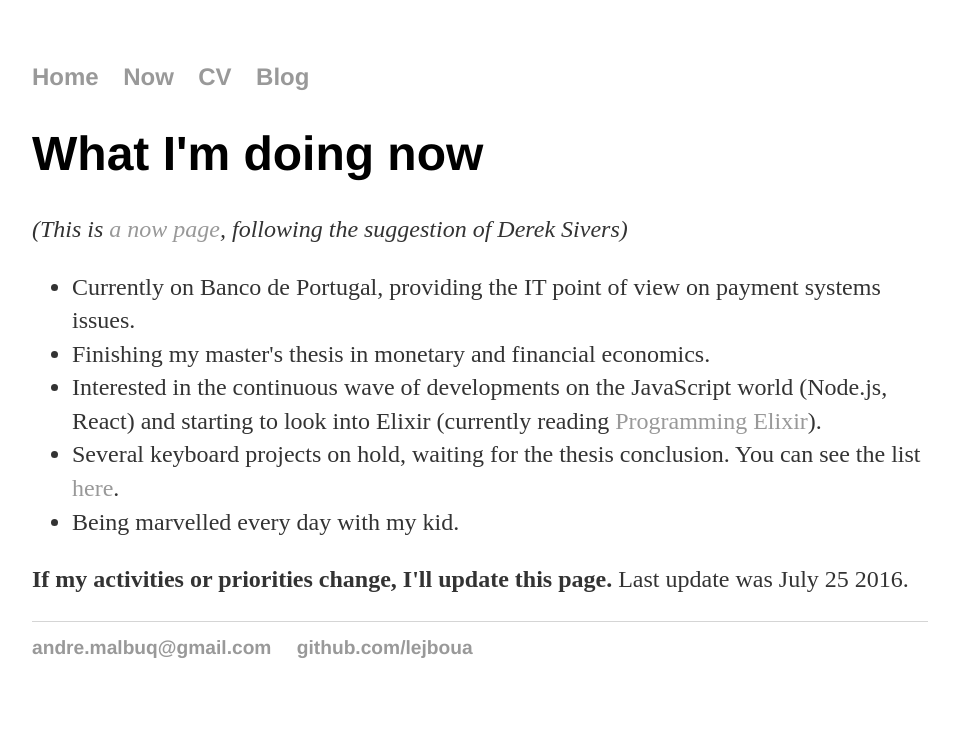
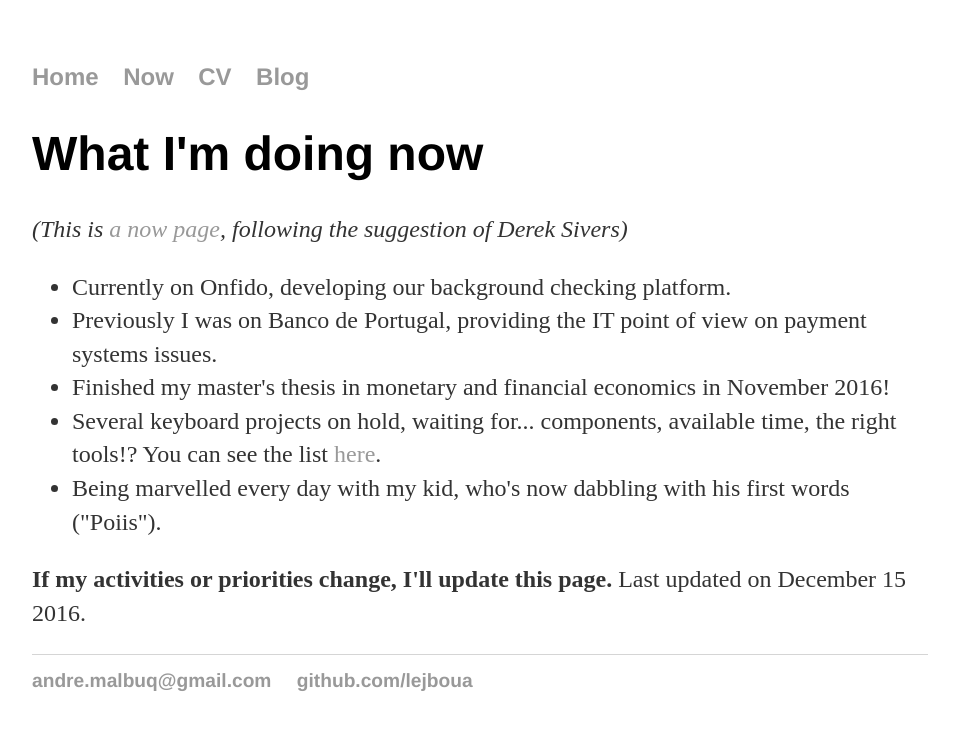
Before and after one commit to amalbuquerque/lejboua.github.io, a Jekyll site: the page built from now/index.html, in a window 1280 px wide. Shown: the top 730 px of the page, without its empty margins (160-1119 px from the left). Built offline with Jekyll 4.4.1, drawn with Linux system fonts in a browser that asks for light colours.

Commit message:
Updated the now page and added a projects url.

```diff
--- a/now/index.html
+++ b/now/index.html
@@ -6,11 +6,11 @@ title: Now
     <h1>What I'm doing now</h1>
     <p><em>(This is <a href="http://nownownow.com/about">a now page</a>, following the suggestion of Derek Sivers)</em></p>
     <ul>
-        <li>Currently on Banco de Portugal, providing the IT point of view on payment systems issues.</li>
-        <li>Finishing my master's thesis in monetary and financial economics.</li>
-        <li>Interested in the continuous wave of developments on the JavaScript world (Node.js, React) and starting to look into Elixir (currently reading <a href="https://pragprog.com/book/elixir12/programming-elixir-1-2">Programming Elixir</a>).</li>
-        <li>Several keyboard projects on hold, waiting for the thesis conclusion. You can see the list <a href="{{ page.url | prepend: site.github.url }}projects">here</a>.</li>
-        <li>Being marvelled every day with my kid.</li>
+        <li>Currently on Onfido, developing our background checking platform.</li>
+        <li>Previously I was on Banco de Portugal, providing the IT point of view on payment systems issues.</li>
+        <li>Finished my master's thesis in monetary and financial economics in November 2016!</li>
+        <li>Several keyboard projects on hold, waiting for... components, available time, the right tools!? You can see the list <a href="{{ page.url | prepend: site.github.url }}projects">here</a>.</li>
+        <li>Being marvelled every day with my kid, who's now dabbling with his first words ("Poiis").</li>
     </ul>
-    <p><strong>If my activities or priorities change, I'll update this page.</strong> Last update was July 25 2016.</p>
+    <p><strong>If my activities or priorities change, I'll update this page.</strong> Last updated on December 15 2016.</p>
 </div><!-- /.blurb -->
```
Also changed, not shown: _projectentries/2016-12-15-first-project.md (added, +17 -0 lines), projects/atom.xml (added, +26 -0 lines), projects/index.html (added, +11 -0 lines).
